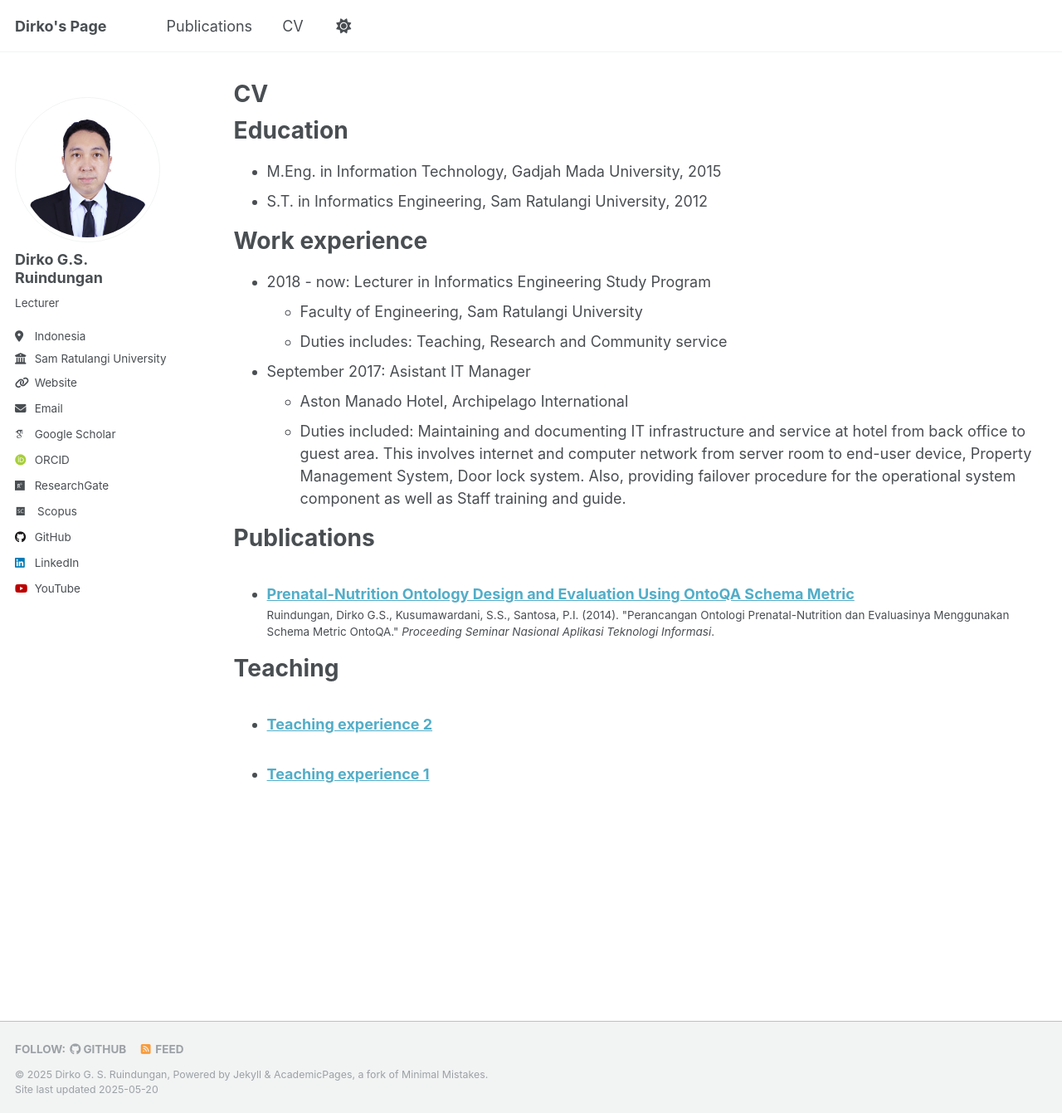
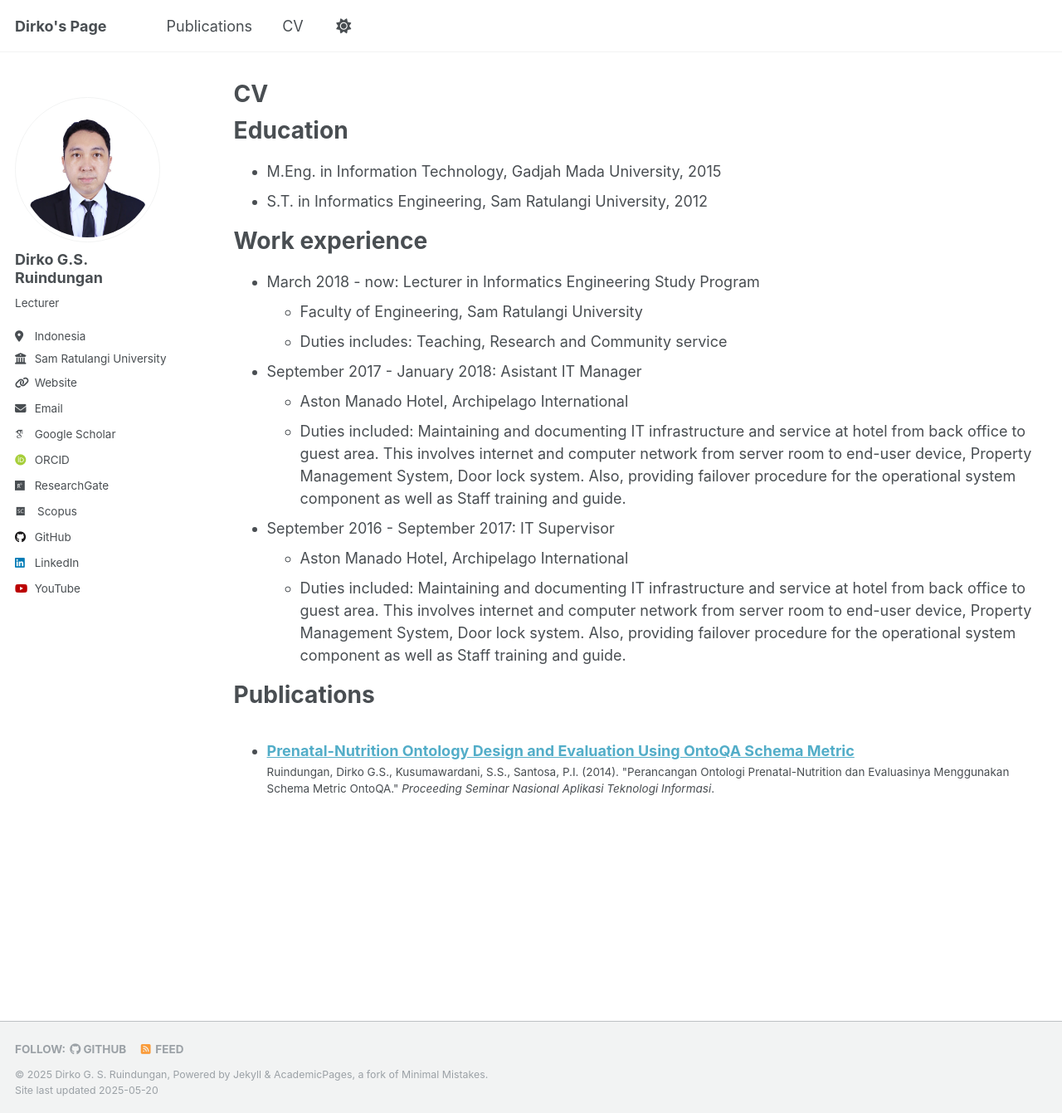
Before and after one commit to dirkor/dirkor.github.io, a Jekyll site: the page built from _pages/cv.md, in a window 1280 px wide and 1341 px high. Shown: the whole window at 83% size. Built offline with Jekyll 4.4.1, drawn with Linux system fonts in a browser that asks for light colours; some web fonts are replaced.

Commit message:
add some content

```diff
--- a/_pages/cv.md
+++ b/_pages/cv.md
@@ -16,13 +16,18 @@ Education
 
 Work experience
 ======
-* 2018 - now: Lecturer in Informatics Engineering Study Program
+* March 2018 - now: Lecturer in Informatics Engineering Study Program
   * Faculty of Engineering, Sam Ratulangi University
   * Duties includes: Teaching, Research and Community service
 
-* September 2017: Asistant IT Manager
+* September 2017 - January 2018: Asistant IT Manager
   * Aston Manado Hotel, Archipelago International
   * Duties included: Maintaining and documenting IT infrastructure and service at hotel from back office to guest area. This involves internet and computer network from server room to end-user device, Property Management System, Door lock system. Also, providing failover procedure for the operational system component as well as Staff training and guide.
+
+* September 2016 - September 2017: IT Supervisor
+  * Aston Manado Hotel, Archipelago International
+  * Duties included: Maintaining and documenting IT infrastructure and service at hotel from back office to guest area. This involves internet and computer network from server room to end-user device, Property Management System, Door lock system. Also, providing failover procedure for the operational system component as well as Staff training and guide.
+
 
 <!-- Skills
 ======
@@ -45,11 +50,11 @@ Publications
     {% include archive-single-talk-cv.html  %}
   {% endfor %}</ul> -->
 
-Teaching
+<!-- Teaching
 ======
   <ul>{% for post in site.teaching reversed %}
     {% include archive-single-cv.html %}
-  {% endfor %}</ul>
+  {% endfor %}</ul> -->
 
 <!-- Service and leadership
 ======
```
Also changed, not shown: _pages/about.md (+1 -1 lines).
